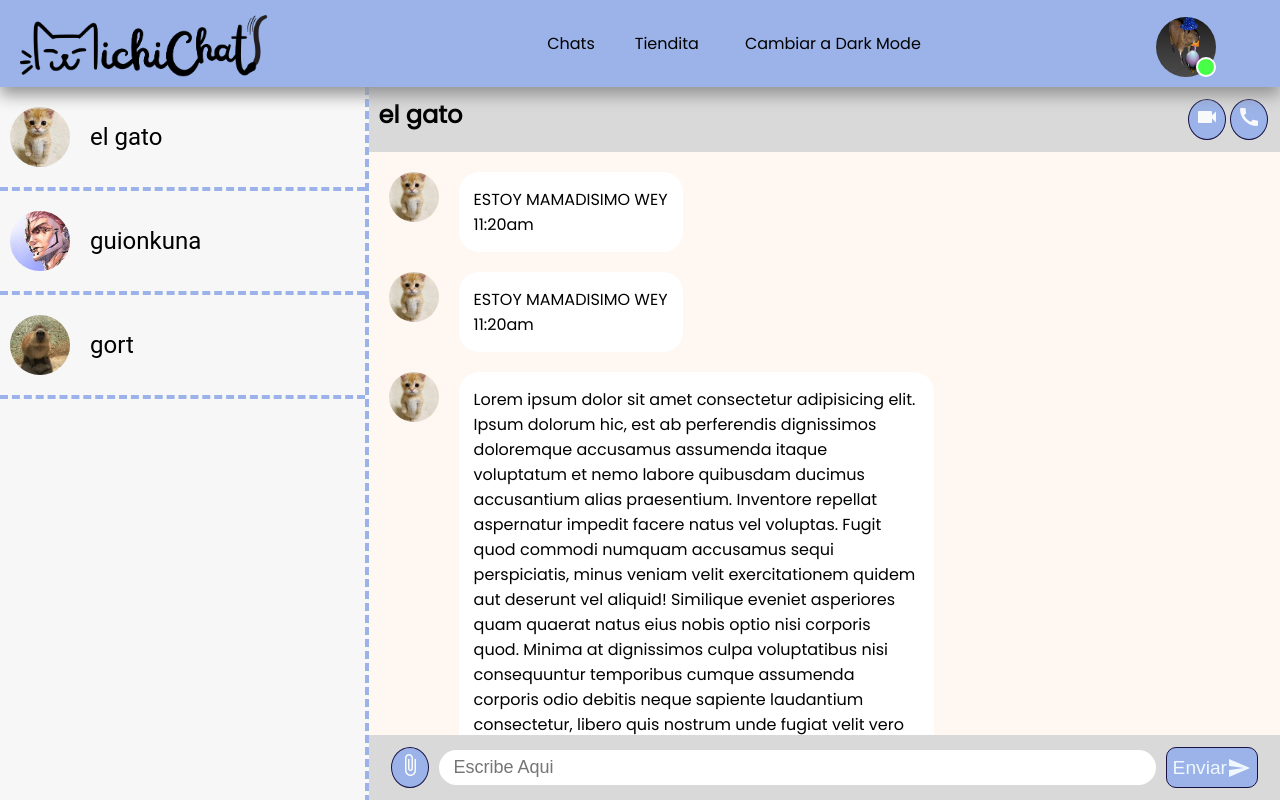
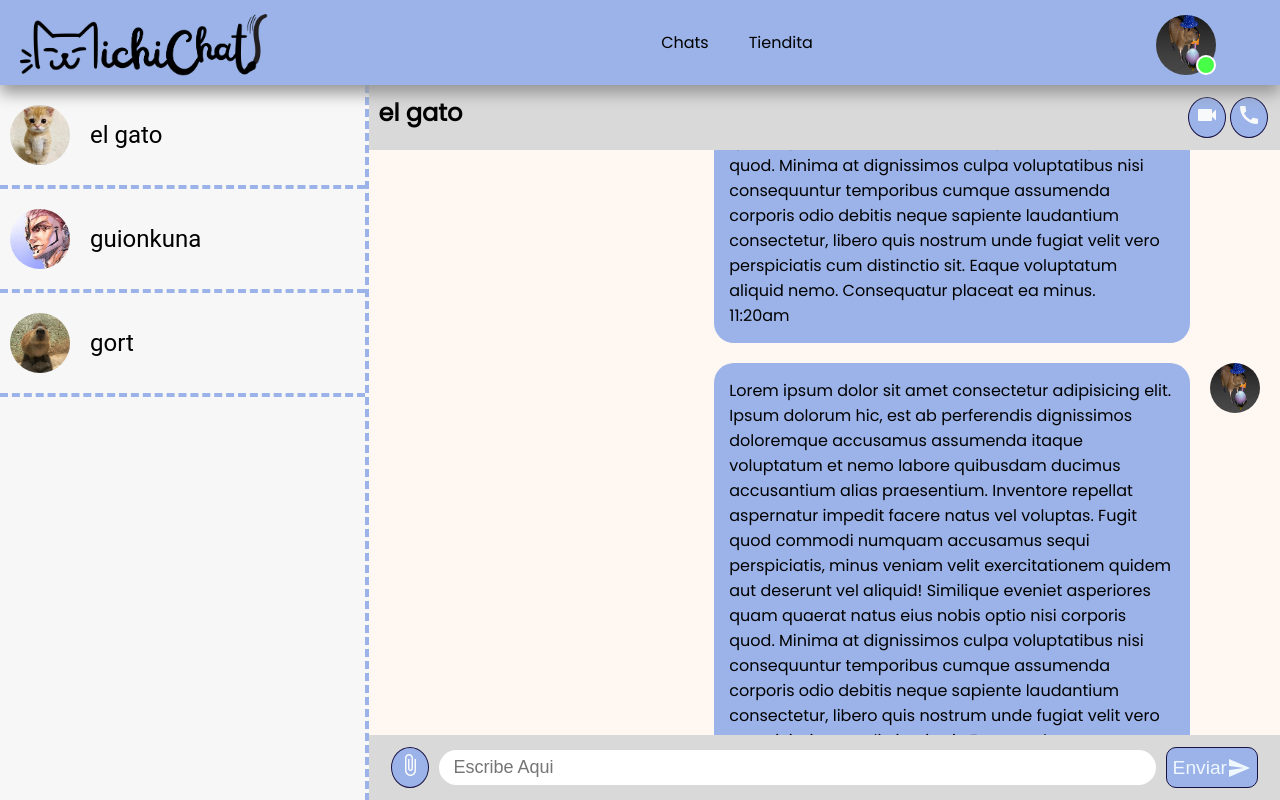
Before and after one commit to Hamoncit0/React-Chat-App, a React (Vite) app in the folder michi-chat/: page /main in a window 1280 px wide. Built offline with nearby package versions, Linux system fonts and the light colour scheme.

Commit message:
header con dropdown menu

```diff
--- a/michi-chat/src/components/chat/chat.jsx
+++ b/michi-chat/src/components/chat/chat.jsx
@@ -6,7 +6,22 @@ import VideocamIcon from '@mui/icons-material/Videocam';
 import CallIcon from '@mui/icons-material/Call';
 import AttachFileIcon from '@mui/icons-material/AttachFile';
 import SendIcon from '@mui/icons-material/Send';
+import { useRef, useEffect } from 'react';
 function chat() {
+  const scrollRef = useRef(null);
+
+  // Desplázate al final del div cuando el componente se renderice o el contenido cambie
+  useEffect(() => {
+    scrollToBottom();
+  }, []);
+
+  // Función para desplazar el scroll al final del div
+  const scrollToBottom = () => {
+    if (scrollRef.current) {
+      scrollRef.current.scrollTop = scrollRef.current.scrollHeight;
+    }
+  };
+
   return (
     <div className='chat'>
       <div className="chat_name">
@@ -17,7 +32,7 @@ function chat() {
         </div>
       </div>
 
-      <div className="chat_content">
+      <div className="chat_content" ref={scrollRef} >
         <div className="msg">
           <div className="receptor_img">
             <img src={elgato} alt="" />
@@ -66,12 +81,64 @@ function chat() {
               <span>11:20am</span>
             </div>
           </div>
-          <div className="receptor_img">
+          <div className="receptor_img" >
+            <img src={magicbara} alt="" />
+          </div>
+        </div>
+        <div className="msg-sender">
+          <div className="msg_content_sender">
+            <div className="msg_text">
+              <p>Lorem ipsum dolor sit amet consectetur adipisicing elit. Ipsum dolorum hic, est ab perferendis dignissimos doloremque accusamus assumenda itaque voluptatum et nemo labore quibusdam ducimus accusantium alias praesentium. Inventore repellat aspernatur impedit facere natus vel voluptas. Fugit quod commodi numquam accusamus sequi perspiciatis, minus veniam velit exercitationem quidem aut deserunt vel aliquid! Similique eveniet asperiores quam quaerat natus eius nobis optio nisi corporis quod. Minima at dignissimos culpa voluptatibus nisi consequuntur temporibus cumque assumenda corporis odio debitis neque sapiente laudantium consectetur, libero quis nostrum unde fugiat velit vero perspiciatis cum distinctio sit. Eaque voluptatum aliquid nemo. Consequatur placeat ea minus.</p>
+            </div>
+            <div className="msg_time">
+              <span>11:20am</span>
+            </div>
+          </div>
+          <div className="receptor_img" >
+            <img src={magicbara} alt="" />
+          </div>
+        </div>
+        <div className="msg-sender">
+          <div className="msg_content_sender">
+            <div className="msg_text">
+              <p>Lorem ipsum dolor sit amet consectetur adipisicing elit. Ipsum dolorum hic, est ab perferendis dignissimos doloremque accusamus assumenda itaque voluptatum et nemo labore quibusdam ducimus accusantium alias praesentium. Inventore repellat aspernatur impedit facere natus vel voluptas. Fugit quod commodi numquam accusamus sequi perspiciatis, minus veniam velit exercitationem quidem aut deserunt vel aliquid! Similique eveniet asperiores quam quaerat natus eius nobis optio nisi corporis quod. Minima at dignissimos culpa voluptatibus nisi consequuntur temporibus cumque assumenda corporis odio debitis neque sapiente laudantium consectetur, libero quis nostrum unde fugiat velit vero perspiciatis cum distinctio sit. Eaque voluptatum aliquid nemo. Consequatur placeat ea minus.</p>
+            </div>
+            <div className="msg_time">
+              <span>11:20am</span>
+            </div>
+          </div>
+          <div className="receptor_img" >
+            <img src={magicbara} alt="" />
+          </div>
+        </div>
+        <div className="msg-sender">
+          <div className="msg_content_sender">
+            <div className="msg_text">
+              <p>Lorem ipsum dolor sit amet consectetur adipisicing elit. Ipsum dolorum hic, est ab perferendis dignissimos doloremque accusamus assumenda itaque voluptatum et nemo labore quibusdam ducimus accusantium alias praesentium. Inventore repellat aspernatur impedit facere natus vel voluptas. Fugit quod commodi numquam accusamus sequi perspiciatis, minus veniam velit exercitationem quidem aut deserunt vel aliquid! Similique eveniet asperiores quam quaerat natus eius nobis optio nisi corporis quod. Minima at dignissimos culpa voluptatibus nisi consequuntur temporibus cumque assumenda corporis odio debitis neque sapiente laudantium consectetur, libero quis nostrum unde fugiat velit vero perspiciatis cum distinctio sit. Eaque voluptatum aliquid nemo. Consequatur placeat ea minus.</p>
+            </div>
+            <div className="msg_time">
+              <span>11:20am</span>
+            </div>
+          </div>
+          <div className="receptor_img" >
+            <img src={magicbara} alt="" />
+          </div>
+        </div>
+        <div className="msg-sender">
+          <div className="msg_content_sender">
+            <div className="msg_text">
+              <p>Lorem ipsum dolor sit amet consectetur adipisicing elit. Ipsum dolorum hic, est ab perferendis dignissimos doloremque accusamus assumenda itaque voluptatum et nemo labore quibusdam ducimus accusantium alias praesentium. Inventore repellat aspernatur impedit facere natus vel voluptas. Fugit quod commodi numquam accusamus sequi perspiciatis, minus veniam velit exercitationem quidem aut deserunt vel aliquid! Similique eveniet asperiores quam quaerat natus eius nobis optio nisi corporis quod. Minima at dignissimos culpa voluptatibus nisi consequuntur temporibus cumque assumenda corporis odio debitis neque sapiente laudantium consectetur, libero quis nostrum unde fugiat velit vero perspiciatis cum distinctio sit. Eaque voluptatum aliquid nemo. Consequatur placeat ea minus.</p>
+            </div>
+            <div className="msg_time">
+              <span>11:20am</span>
+            </div>
+          </div>
+          <div className="receptor_img" >
             <img src={magicbara} alt="" />
           </div>
         </div>
       </div>
-      <div className="chat_bar">
+      <div className="chat_bar" >
         <div className="chat_options">
           <button><AttachFileIcon></AttachFileIcon></button>
         </div>
--- a/michi-chat/src/components/header/header.css
+++ b/michi-chat/src/components/header/header.css
@@ -54,6 +54,9 @@ li:hover, li:active {
     margin-right: 5%;
     position: relative;
 }
+.profile_picture:hover{
+    cursor: pointer;
+}
 .profile_picture img{
     height: 100%;
     width: 100%;
@@ -70,3 +73,27 @@ li:hover, li:active {
   right: 0;
   position: absolute;
 }
+.dropdown-menu .MuiPaper-root{
+    background-color: var(--background-color);
+    color: var(--text-color);
+    border-radius: 10px;
+    border: 4px solid var(--color-primary);
+    border-style: dashed;
+}
+.dropdown-menu ul{
+
+    padding: 0;
+}
+.dropdown-menu .MuiMenuItem-root{
+    border-top: 4px solid var(--color-primary);
+    border-style: dashed;
+}
+.dropdown-menu .MuiMenuItem-root:hover{
+    background-color: var(--color-active-secondary);
+    color: var(--text-color);
+    transition: background-color 100ms linear;
+}
+
+.dropdown-menu .MuiMenuItem-root:first-child {
+    border-top: none;  /* No poner borde en el primer elemento */
+  }
--- a/michi-chat/src/components/header/header.jsx
+++ b/michi-chat/src/components/header/header.jsx
@@ -3,7 +3,9 @@ import './header.css'
 import logo from '../../assets/logo_medium.png'
 import pictuere from '../../assets/pictures/magicbara.png'
 import { Link } from 'react-router-dom';
-import { Avatar, Badge, Box } from '@mui/material';
+import Menu from '@mui/material/Menu';
+import MenuItem from '@mui/material/MenuItem';
+import Switch from '@mui/material/Switch';
 
 function header() {
   const [isDarkMode, setIsDarkMode] = useState(false);
@@ -31,6 +33,21 @@ function header() {
     }
   }, [isDarkMode]);
 
+  // Controlar el cambio del Switch de tema oscuro
+  const handleThemeSwitchChange = (event) => {
+    toggleTheme();  // Cambiar el tema cuando se use el Switch
+  };
+
+  const [anchorEl, setAnchorEl] = React.useState(null);
+  const open = Boolean(anchorEl);
+  const handleClick = (event) => {
+    setAnchorEl(event.currentTarget);
+  };
+  const handleClose = () => {
+    setAnchorEl(null);
+  };
+
+
   return (
     <div className="header">
         <img className='header_logo' src={logo} alt="michi chat logo" />
@@ -43,18 +60,39 @@ function header() {
             <Link className='linkD' to="/tiendita">
               <li >Tiendita</li>
             </Link>
-            <li>
-                <button onClick={toggleTheme} style={{color:'var(--text-color)', background:'none',border: '0px', height:'100%', width:'100%', font:'inherit'}}>
-                   Cambiar a {isDarkMode ? 'Light Mode' : 'Dark Mode'}
-                </button>
-            </li>
           </ul>
         </div>
-        <div className='profile_picture'>
+        <div className='profile_picture'
+        id="basic-button"
+        aria-controls={open ? 'basic-menu' : undefined}
+        aria-haspopup="true"
+        aria-expanded={open ? 'true' : undefined}
+        onClick={handleClick}>
           <img  src={pictuere} alt="" />
           <div className="status_circle">
           </div>
         </div>
+
+        <Menu
+        className='dropdown-menu'
+        id="basic-menu"
+        anchorEl={anchorEl}
+        open={open}
+        onClose={handleClose}
+        MenuListProps={{
+          'aria-labelledby': 'basic-button',
+        }}
+      >
+        <MenuItem>Profile</MenuItem>
+        <MenuItem>My account</MenuItem>
+        <MenuItem>Cambiar a {isDarkMode ? 'Light Mode' : 'Dark Mode'}
+        <Switch
+            color="var(--color-primary)"
+            checked={isDarkMode} // Vincula el estado del switch con el tema oscuro
+            onChange={handleThemeSwitchChange} // Maneja el cambio del switch
+          /></MenuItem>
+        <MenuItem onClick={handleClose}>Logout</MenuItem>
+      </Menu>
 
 
 
```
